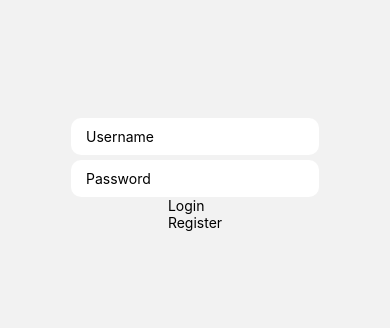
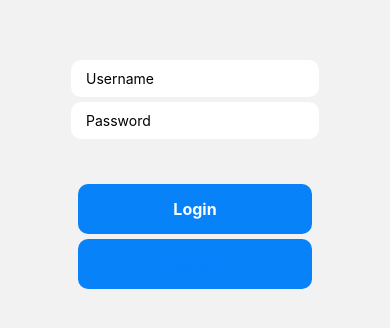
Before and after one commit to gonzalogcaminos2010/perspisApp, a React Native app: screen /Login in a window 390 px wide. Shown: the part 250-578 px from the top of the page. Built offline with nearby package versions, Linux system fonts and the light colour scheme.

Commit message:
Tercer commit

```diff
--- a/screens/LoginScreen.js
+++ b/screens/LoginScreen.js
@@ -3,6 +3,9 @@ import React from 'react'
 import { KeyboardAvoidingView, TextInput, TouchableOpacity } from 'react-native-web'
 
 const LoginScreen = () => {
+
+    const [email, setEmail] = React.useState('')
+    const [password, setPassword] = React.useState('')
   return (
     <KeyboardAvoidingView
     style={styles.container}
@@ -10,14 +13,14 @@ const LoginScreen = () => {
         <View style={styles.inputContainer}>
             <TextInput
             placeholder="Username"
-            //value={}
-            //onChangeText={text =>}
+            value={email}
+            onChangeText={text => setEmail(text)}
             style={styles.input}
             />
             <TextInput
             placeholder="Password"
-            //value={}
-            //onChangeText={text =>}
+            value={password}
+            onChangeText={text => setPassword(text)}
             style={styles.input}
             secureTextEntry={true}
             />
@@ -74,9 +77,35 @@ const styles = StyleSheet.create({
         borderRadius:10,
         marginTop:5,
     },
-    buttonContainer: {},
-    button: {},
-    buttonText: {},
-    buttonOutline:{},
-    buttonOutlineText: {}
+    buttonContainer: {
+        width: '60%',
+        justifyContent: 'center',
+        alignItems: 'center',
+        marginTop:40,
+    },
+    button: {
+        backgroundColor:'#0782F9',
+        width:'100%',
+        padding:15,
+        borderRadius:10,
+        marginTop:5,
+        alignItems: 'center',
+    },
+    buttonText: {
+        color:'white',
+        fontWeight:'700',
+        fontSize:16,
+
+    },
+    buttonOutline:{
+        backgroundColor:'white',
+        marginTop:5,
+        borderColor:'#0782F9',
+        borderWidth:2,
+    },
+    buttonOutlineText: {
+        color:'#0782F9',
+        fontWeight:'700',
+        fontSize:16,
+    }
 })
```
